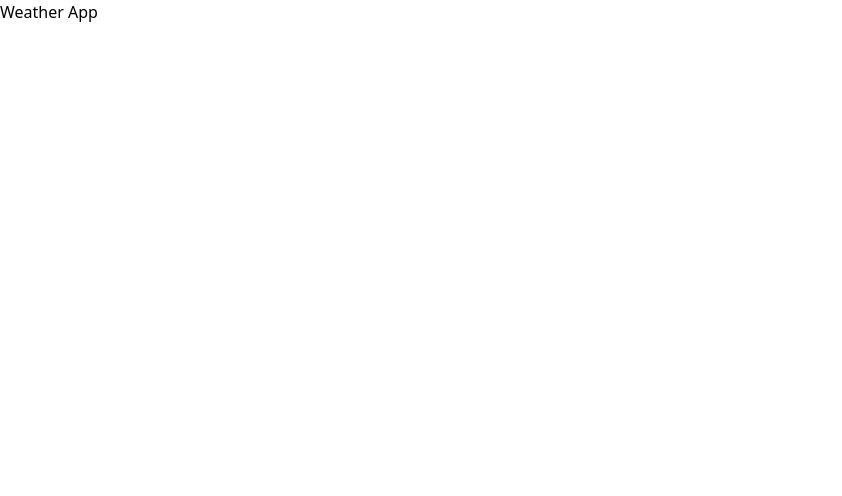
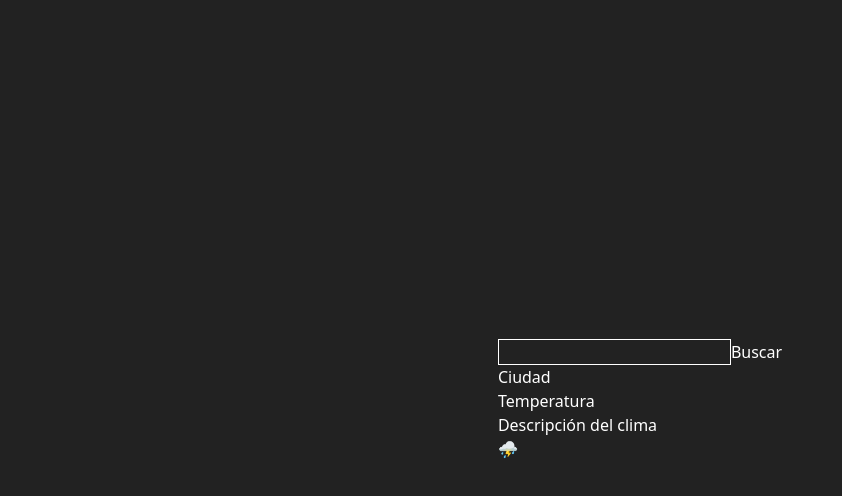
Before and after one commit to danimedie/mini-weather-app, a React (Vite) app: page / in a window 1280 px wide. Shown: the top 496 px of the page, without its empty margins (0-842 px from the left). Built offline with nearby package versions, Linux system fonts and the light colour scheme.

Commit message:
setup components

```diff
--- a/src/App.jsx
+++ b/src/App.jsx
@@ -1,7 +1,12 @@
+import { SearchBar } from './components/SearchBar'
+import { WeatherCard } from './components/WeatherCard'
+
 export default function App() {
   return (
-    <>
-      <h1 className="">Weather App</h1>
-    </>
+    <main>
+      <SearchBar />
+
+      <WeatherCard/>
+    </main>
   )
 }
--- /dev/null
+++ b/src/components/SearchBar.jsx
@@ -0,0 +1,8 @@
+export function SearchBar () {
+  return (
+    <section>
+      <input className="border" type="text" />
+      <button>Buscar</button>
+    </section>
+  )
+}
--- /dev/null
+++ b/src/components/WeatherCard.jsx
@@ -0,0 +1,10 @@
+export function WeatherCard () {
+  return (
+    <section>
+      <h2>Ciudad</h2>
+      <p>Temperatura</p>
+      <p>Descripción del clima</p>
+      <span>⛈️</span>
+    </section>
+  )
+}
--- a/src/index.css
+++ b/src/index.css
@@ -1 +1,11 @@
 @import "tailwindcss";
+
+body {
+  background-color: #222;
+  color: #fff;
+  margin: 0 auto;
+  font-family: system-ui;
+  display: grid;
+  place-content: center;
+  min-height: 100vh;
+}
```
